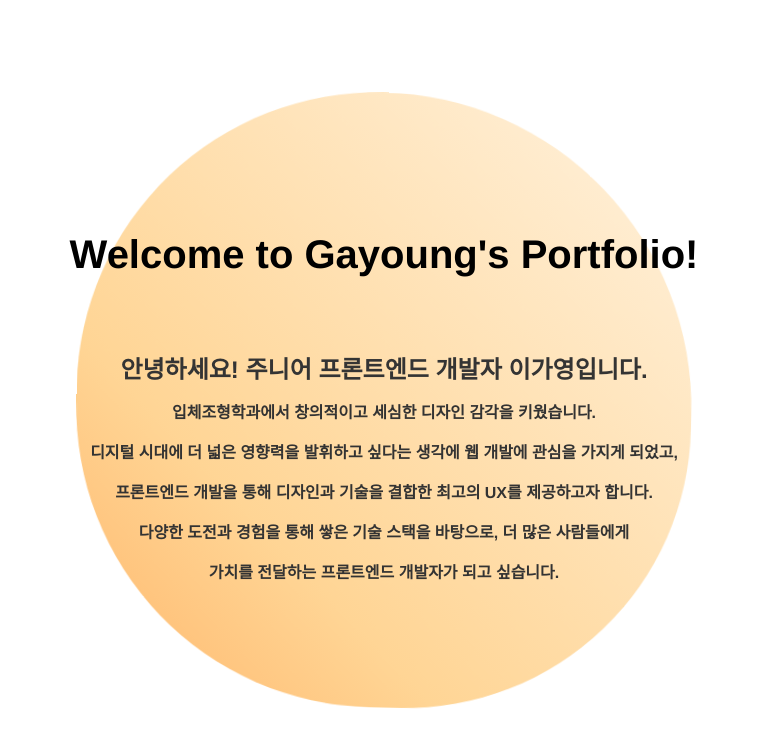
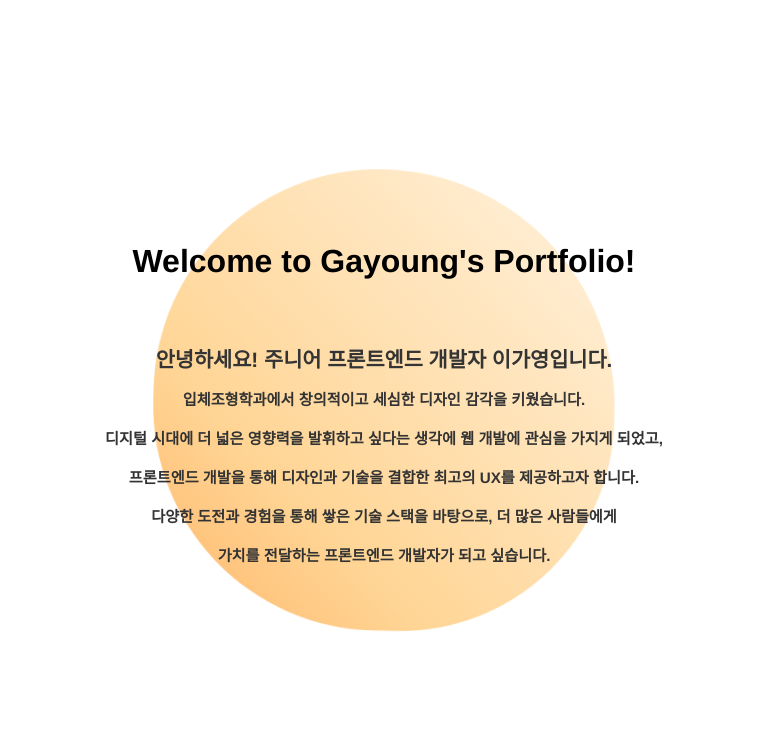
Before and after one commit to gaebonglee/myportfolio, a React (Create React App) app: page / in a window 768 px wide. Shown: the top 748 px of the page. Built offline with nearby package versions, Linux system fonts and the light colour scheme.

Commit message:
반응형 웹 수정

```diff
--- a/src/components/Projects.jsx
+++ b/src/components/Projects.jsx
@@ -17,11 +17,11 @@ const projects = [
     title: "ShoppingMall Luks",
     description:
       "개인프로젝트로 문자인증과 주소찾기 API를 활용한 쇼핑몰 사이트입니다.",
-    period: "2024.05.25 ~ 2024.06.11",
+    period: "2024.05.25 ~ 2024.06.14",
     tech: "React, Scss, JavaScript, axios, API, MySQL, react(library,hook)",
     mywork: "Design, Front-end, Back-end",
     image: `${process.env.PUBLIC_URL}/image/project/luks.png`,
-    // projectLink: "https://github.com/gaebonglee/project2",
+    projectLink: "https://gayounglee.notion.site/Luks-PPT-2ecadfde50dd4f1f9fc3e6fe6043708d?pvs=4",
     githubLink: "https://github.com/gaebonglee/luks.git",
   },
   {
--- a/src/style/AboutMe.scss
+++ b/src/style/AboutMe.scss
@@ -196,3 +196,10 @@
     }
   }
 }
+
+// --------- 태블릿 버전 스타일 --------- \\
+@media (max-width: 1023px) and (min-width: 768px) {
+  .page2_skilsbox{
+
+  }
+}
--- a/src/style/Intro.scss
+++ b/src/style/Intro.scss
@@ -63,3 +63,51 @@
     line-height: 1.5;
   }
 }
+
+// --------- 태블릿 버전 스타일 --------- \\
+@media (max-width: 1023px) and (min-width: 768px) {
+  .intro_container {
+    padding: 15px;
+  }
+
+  .animated-background {
+    width: 450px;
+    height: 450px;
+  }
+
+  .intro_title h2 {
+    font-size: 2rem;
+  }
+
+  .intro_textWrap h3 {
+    font-size: 1.3rem;
+  }
+
+  .intro_textWrap p {
+    font-size: 0.95rem;
+  }
+}
+
+// --------- 모바일 버전 스타일 --------- \\
+@media (max-width: 767px) and (min-width: 375px) {
+  .intro_container {
+    padding: 10px;
+  }
+
+  .animated-background {
+    width: 300px;
+    height: 300px;
+  }
+
+  .intro_title h2 {
+    font-size: 1.5rem;
+  }
+
+  .intro_textWrap h3 {
+    font-size: 1.2rem;
+  }
+
+  .intro_textWrap p {
+    font-size: 0.9rem;
+  }
+}
```
